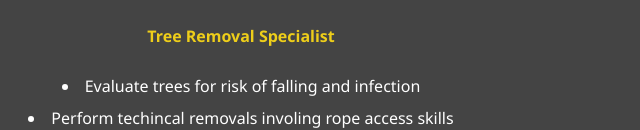
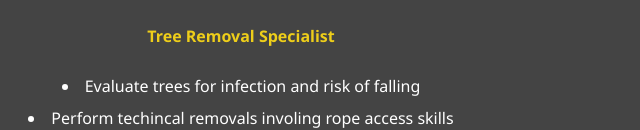
Before and after one commit to BenConner87/Ben-Conner-Portfolio, a website: page dist/treework.html in a window 1280 px wide. Shown: the part 673-803 px from the top of the page, 103-743 px from the left. Drawn offline with Linux system fonts and the light colour scheme.

Commit message:
some finishing touches..for now

```diff
--- a/dist/treework.html
+++ b/dist/treework.html
@@ -72,7 +72,7 @@
         <div class="responsibility">
             <div class="text2">
             <h4>Tree Removal Specialist</h4>
-            <li>Evaluate trees for risk of falling and infection</li>
+            <li>Evaluate trees for infection and risk of falling</li>
             <li>Perform techincal removals involing rope access skills</li>
             <li>Design method for safe removal of trees</li>
             <li>Operate cherry picker for difficult removals</li>
```
Also changed, not shown: dist/teach.html (+0 -1 lines).
